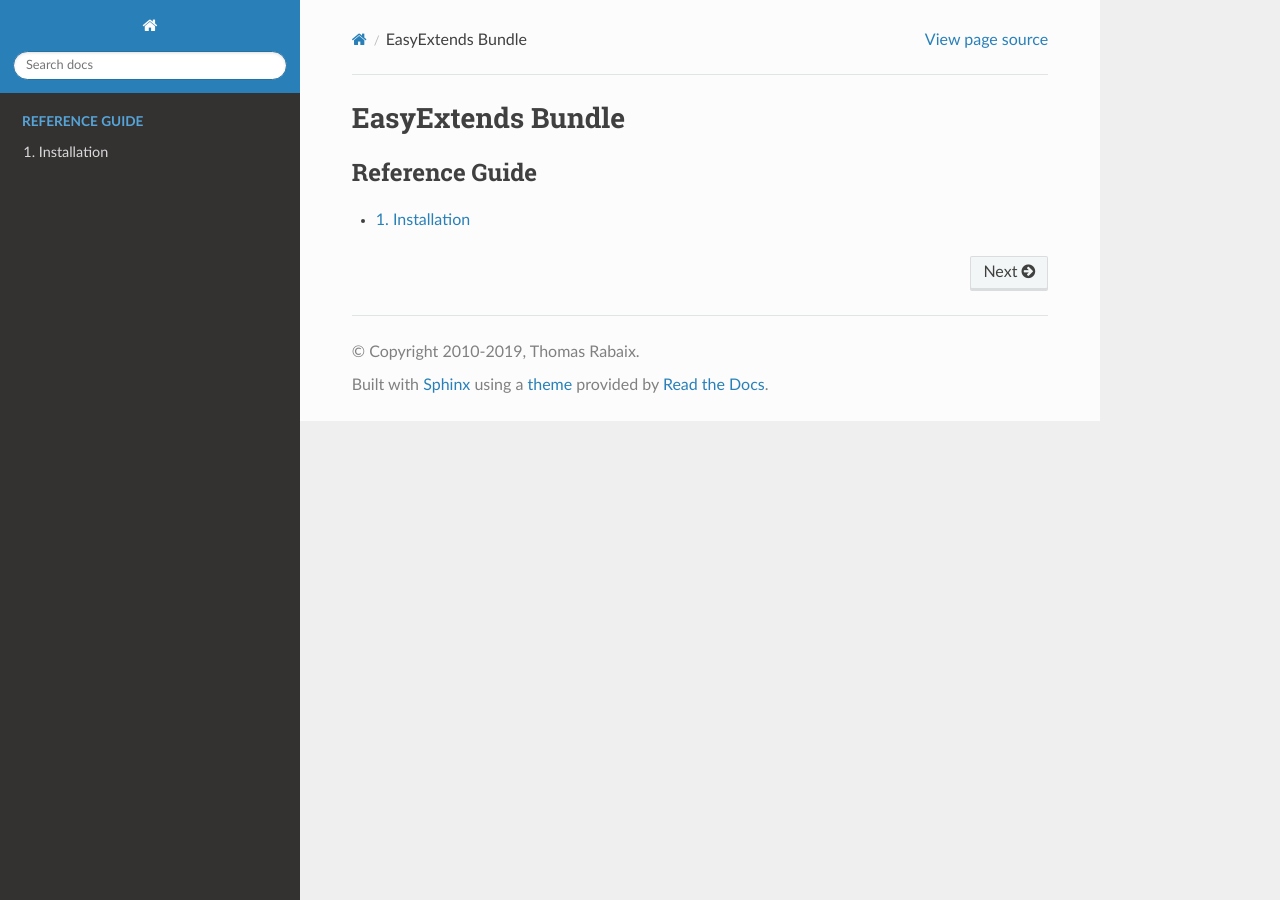
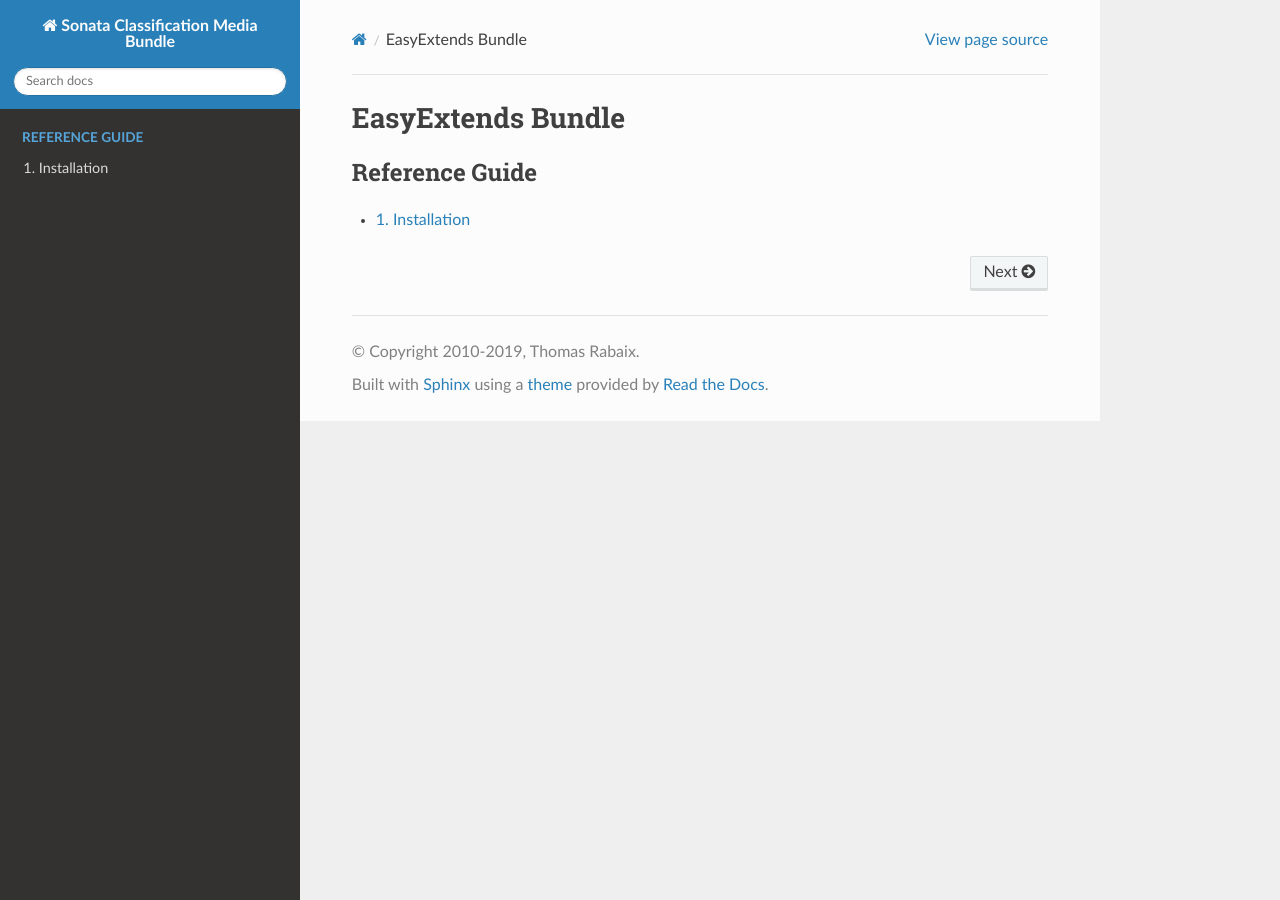
Before and after one commit to sonata-project/SonataClassificationMediaBundle, a Sphinx documentation site: the page built from docs/index.rst, in a window 1280 px wide. Built offline with Sphinx 7.4.7 and the Read the Docs theme 2.0.0, drawn with Linux system fonts in a browser that asks for light colours.

Commit message:
DevKit updates

```diff
--- a/docs/conf.py
+++ b/docs/conf.py
@@ -48,7 +48,7 @@ source_suffix = '.rst'
 master_doc = 'index'
 
 # General information about the project.
-project = u''
+project = u'Sonata Classification Media Bundle'
 copyright = u'2010-2019, Thomas Rabaix'
 
 # The version info for the project you're documenting, acts as replacement for
```
Also changed, not shown: .travis.yml, 1 other file.
